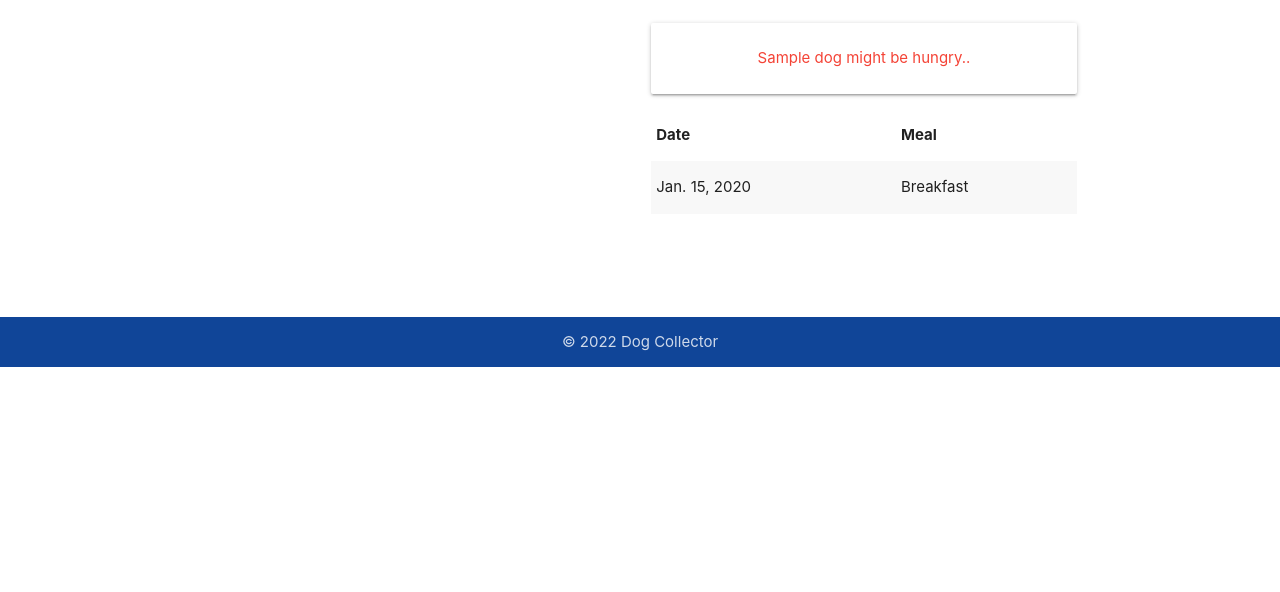
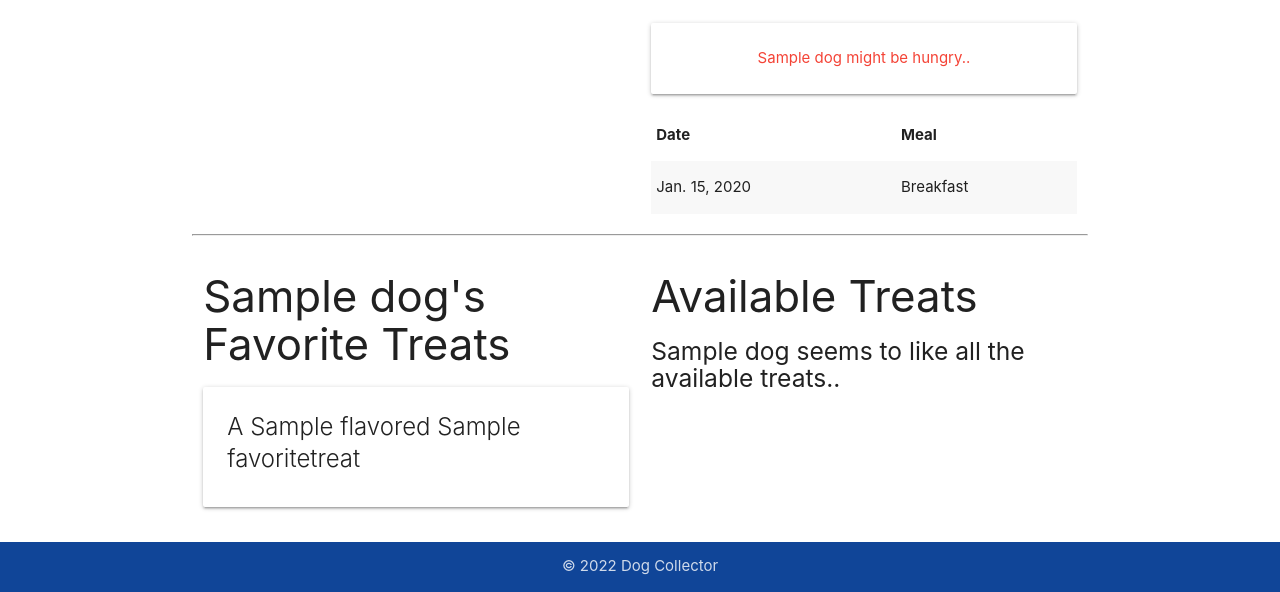
Before and after one commit to benburgos/dogcollector, a Django app: page /dogs/1/ in a window 1280 px wide. Shown: the part 433-1025 px from the top of the page. Before the commit the page ends 800 px from the top, so only its background shows below. Run offline with Django 4.2, Linux system fonts and the light colour scheme; tables that the repository leaves empty hold one stand-in row (values such as "Sample post").

Commit message:
implements treat association

```diff
--- a/main_app/templates/dogs/detail.html
+++ b/main_app/templates/dogs/detail.html
@@ -53,7 +53,47 @@
     </table>
   </div>
 </div>
-
+<hr />
+<div class="row">
+	<div class="col s6">
+		<h3>{{ dog.name }}'s Favorite Treats</h3>
+    {% if dog.treats.count %}
+      {% for treat in dog.treats.all %}
+        <div class="card">
+			<div class="card-content">
+				<span class="card-title">
+					A <span>{{ treat.flavor }}</span> flavored {{ treat.name }}
+            </span>
+          </div>
+        </div>
+      {% endfor %}
+    {% else %}
+      <h5>No Treats :(</h5>
+    {% endif %}
+  </div>
+  <div class="col s6">
+    <h3>Available Treats</h3>
+    {% if treats.count %}
+      {% for treat in treats.all %}
+        <div class="card">
+          <div class="card-content">
+            <span class="card-title">
+              A <span>{{ treat.flavor }}</span> flavored {{ treat.name }}
+            </span>
+          </div>
+          <div class="card-action">
+            <form action="{% url 'assoc_treat' dog.id treat.id %}" method="post">
+              {% csrf_token %}
+              <button type="submit" class="btn">Add</button>
+            </form>
+          </div>
+        </div>
+      {% endfor %}
+    {% else %}
+      <h5>{{dog.name}} seems to like all the available treats..</h5>
+    {% endif %}
+  </div>
+</div>
 <script>
   let dateEl = document.getElementById('id_date');
   M.Datepicker.init(dateEl, {
--- a/main_app/urls.py
+++ b/main_app/urls.py
@@ -10,6 +10,7 @@ urlpatterns = [
     path('dogs/<int:pk>/update/', views.DogUpdate.as_view(), name='dogs_update'),
     path('dogs/<int:pk>/delete/', views.DogDelete.as_view(), name='dogs_delete'),
     path('dogs/<int:dog_id>/add_meal/', views.add_meal, name='add_meal'),
+    path('dogs/<int:dog_id>/assoc_treat/<int:treat_id>/', views.assoc_treat, name='assoc_treat'),
     path('treats/', views.FavoriteTreatList.as_view(), name='treats_index'),
     path('treats/<int:pk>/', views.FavoriteTreatDetail.as_view(), name='treats_detail'),
     path('treats/create/', views.FavoriteTreatCreate.as_view(), name='treats_create'),
--- a/main_app/views.py
+++ b/main_app/views.py
@@ -21,9 +21,13 @@ def dogs_index(request):
 
 def dogs_detail(request, dog_id):
     dog = Dog.objects.get(id=dog_id)
+    treats_dog_doesnt_like = FavoriteTreat.objects.exclude(id__in = dog.treats.all().values_list('id'))
     meal_form = MealForm()
-    return render(request, 'dogs/detail.html', {'dog': dog, 'meal_form': meal_form})
+    return render(request, 'dogs/detail.html', {'dog': dog, 'meal_form': meal_form, 'treats': treats_dog_doesnt_like})
 
+def assoc_treat(request, dog_id, treat_id):
+    Dog.objects.get(id=dog_id).treats.add(treat_id)
+    return redirect('detail', dog_id=dog_id)
 
 def add_meal(request, dog_id):
     form = MealForm(request.POST)
```
